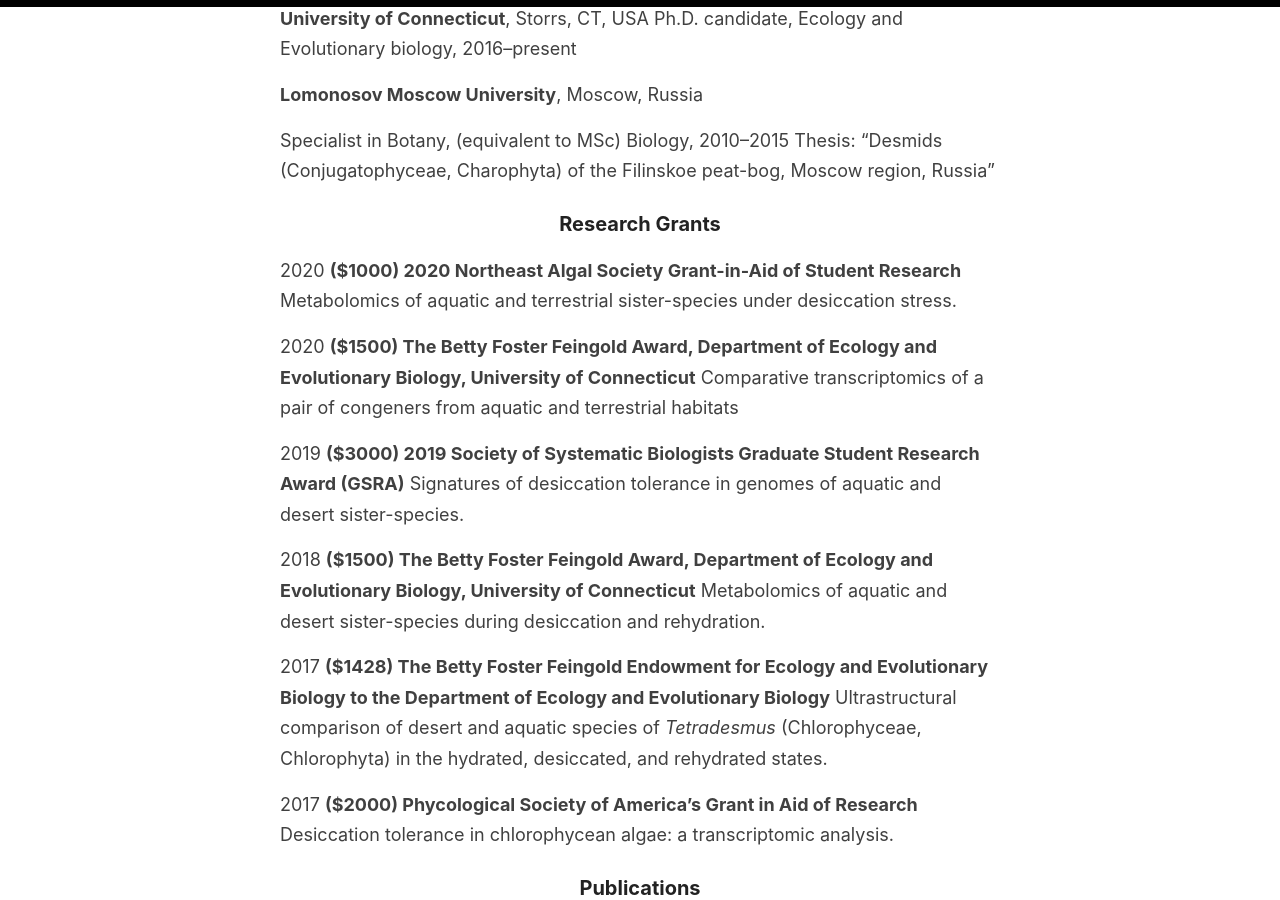
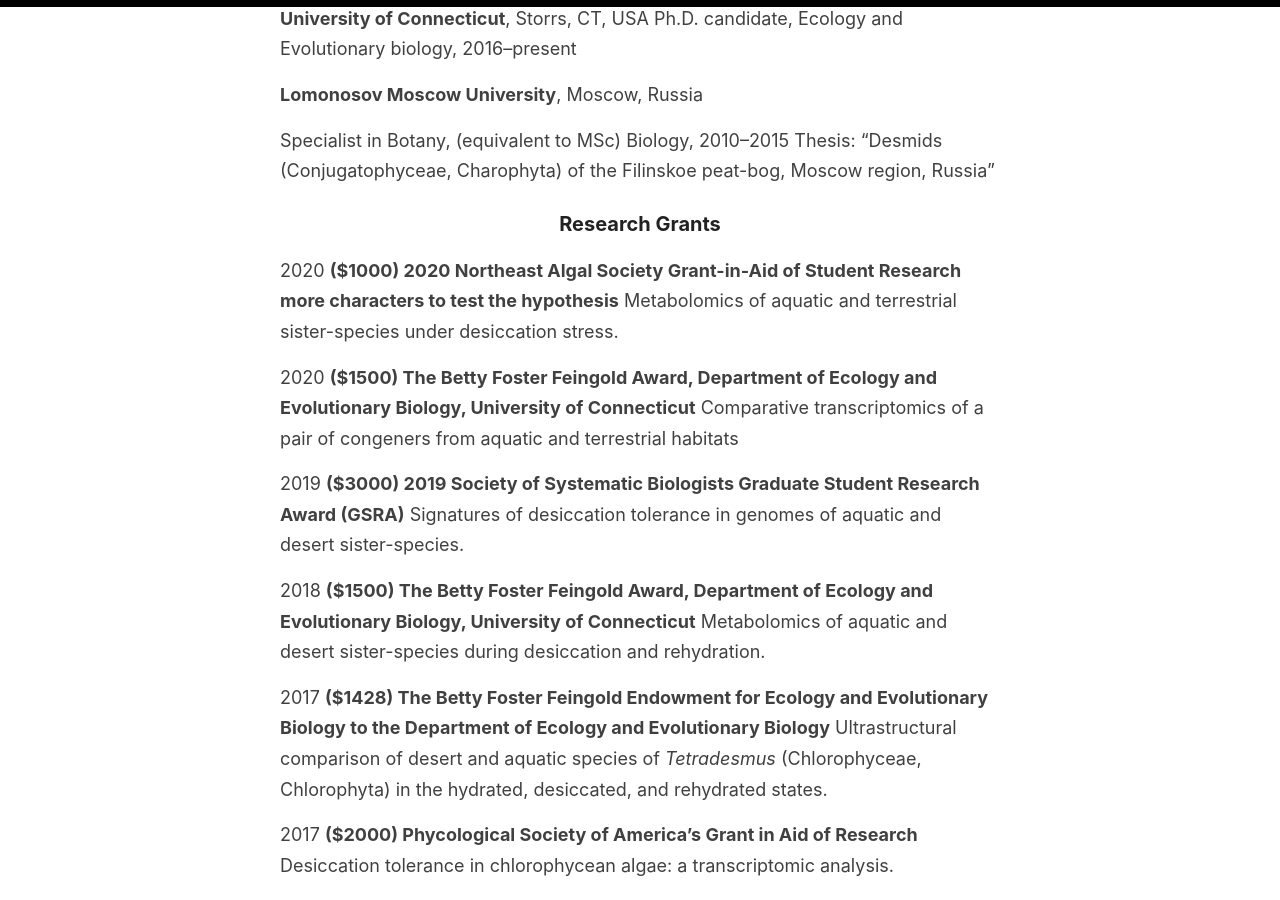
Before and after one commit to eterlova/eterlova.github.io, a Jekyll site: the page built from _pages/curriculum-vitae.md, in a window 1280 px wide and 900 px high, scrolled down 406 px. Built offline with Jekyll 4.4.1, drawn with Linux system fonts in a browser that asks for light colours.

Commit message:
Update curriculum-vitae.md

```diff
--- a/_pages/curriculum-vitae.md
+++ b/_pages/curriculum-vitae.md
@@ -18,7 +18,7 @@
 Thesis: "Desmids (Conjugatophyceae, Charophyta) of the Filinskoe peat-bog, Moscow region, Russia"
 
 ### Research Grants
-2020 **($1000) 2020 Northeast Algal Society Grant-in-Aid of Student Research**
+2020 **($1000) 2020 Northeast Algal Society Grant-in-Aid of Student Research more characters to test the hypothesis**
 Metabolomics of aquatic and terrestrial sister-species under desiccation stress.
 
 
```
